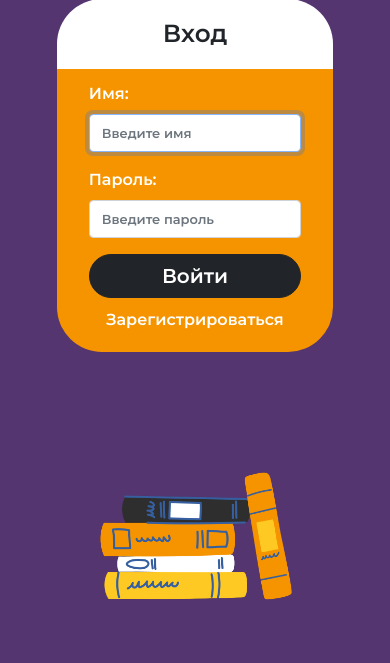
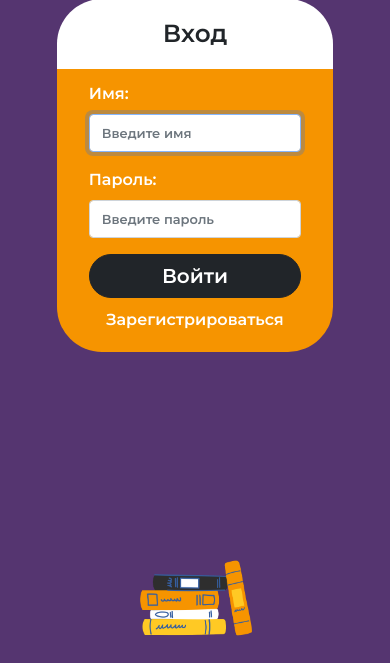
Before and after one commit to nodenwwsfww/EduSecurity, a Django app: page /login/ in a window 390 px wide. Shown: the part 181-844 px from the top of the page. Run offline with Django 4.2, Linux system fonts and the light colour scheme; some libraries are stand-ins or nearby versions.

Commit message:
Update login.css

```diff
--- a/app_user/static/styles/login.css
+++ b/app_user/static/styles/login.css
@@ -127,7 +127,8 @@ img{
 	.login_img2{
 		left: 10%;
 		margin: auto;
-		width: 200px;
+		width: 30%;
+		bottom: 3%
 	}
 }
 
```
